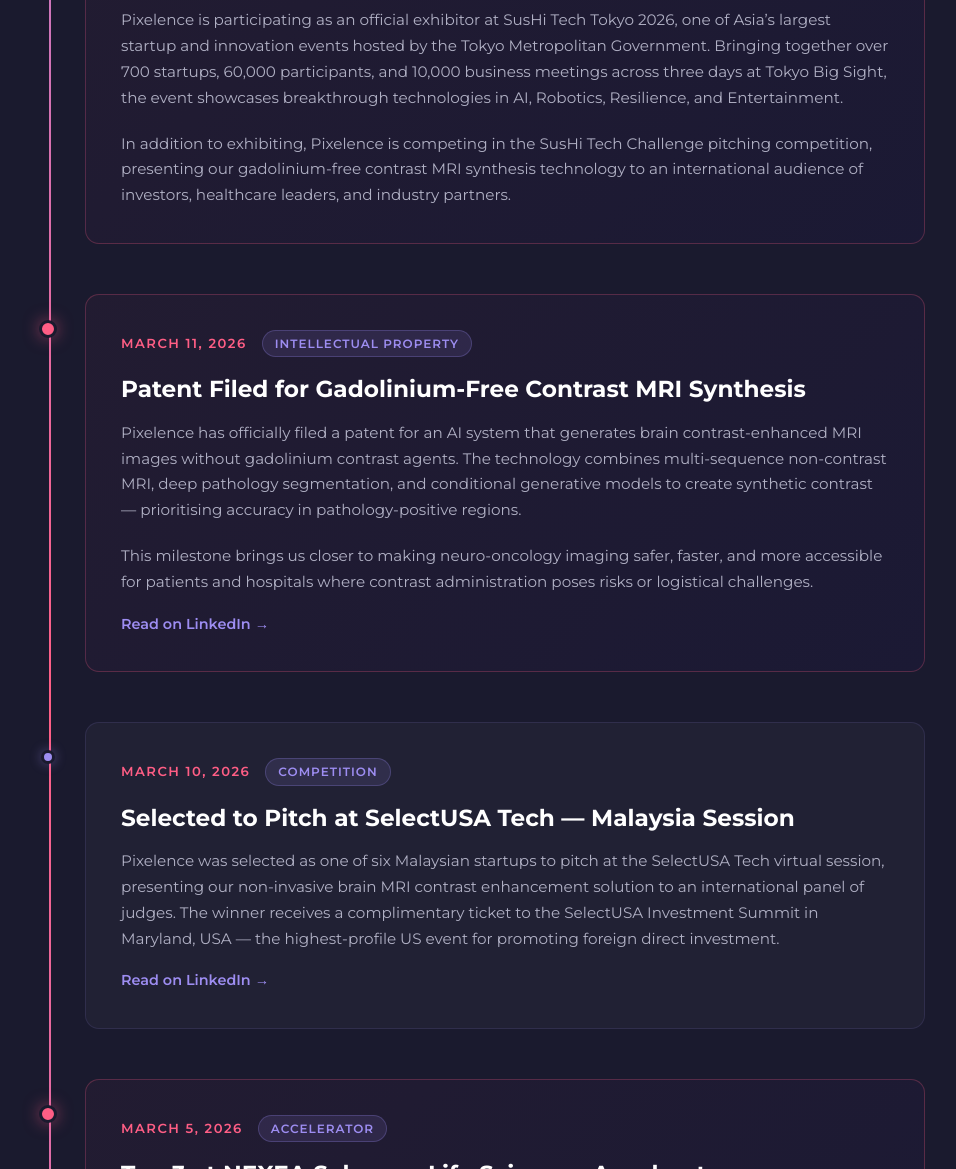
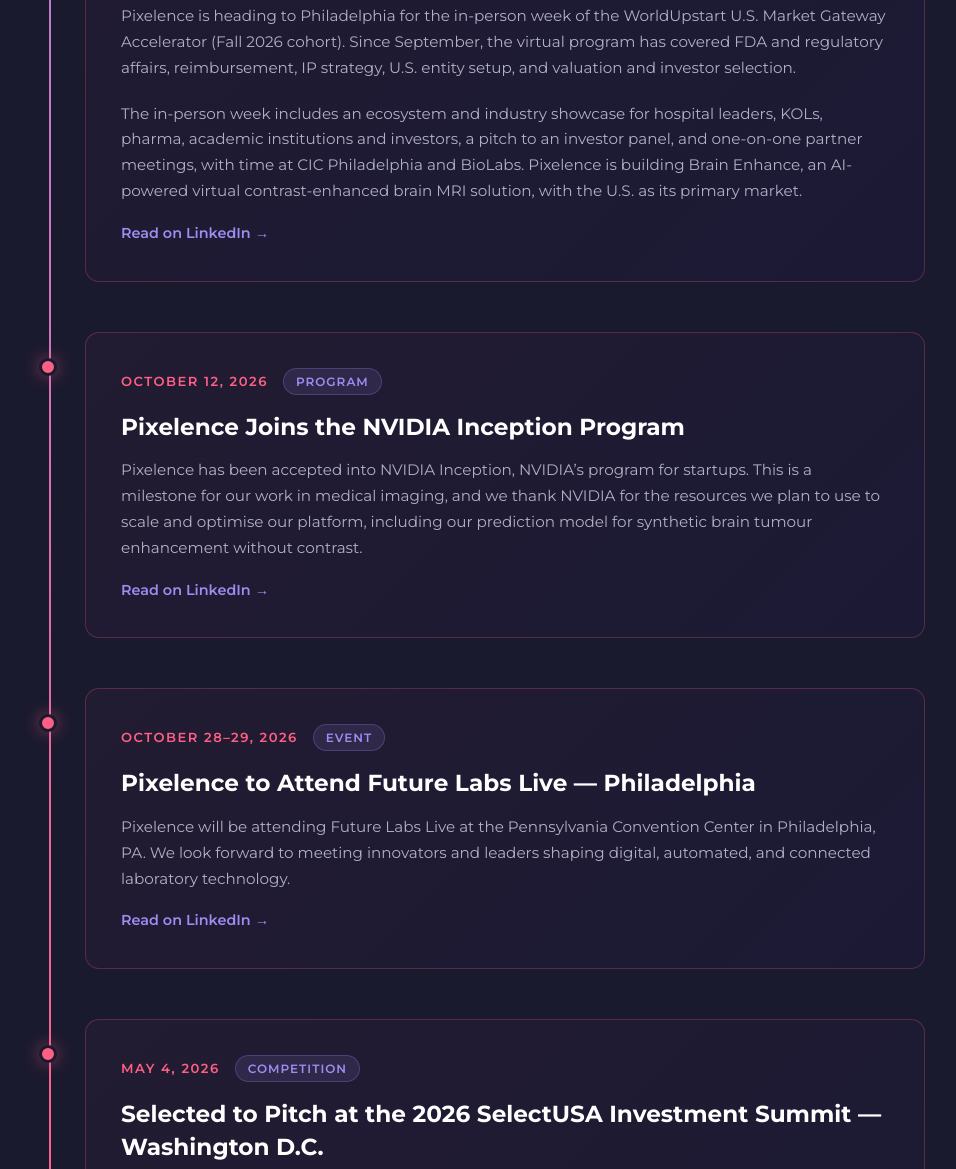
Before and after one commit to rszubairi/Pixelence-Corporate-Website, a plain HTML site: page news.html in a window 1280 px wide. Shown: the part 1162-2331 px from the top of the page, without its empty margins (165-1121 px from the left). Drawn offline with Linux system fonts and the light colour scheme; no server answers.

Commit message:
feat: add 2026 news entries, update contact information, and add associated assets and translations

```diff
--- a/news.html
+++ b/news.html
@@ -296,6 +296,50 @@
                         <h2>2026</h2>
                     </div>
 
+                    <!-- WorldUpstart U.S. Market Gateway 2026 -->
+                    <div class="timeline-item featured reveal">
+                        <div class="timeline-dot"></div>
+                        <div class="news-card">
+                            <div class="news-meta">
+                                <span class="news-date">October 26&ndash;29, 2026</span>
+                                <span class="news-tag">Accelerator</span>
+                            </div>
+                            <h3>Philadelphia, Here We Come &mdash; WorldUpstart U.S. Market Gateway</h3>
+                            <img src="Assets/News/worldupstart-us-market-gateway-2026.jpg" alt="Philadelphia, Here We Come: WorldUpstart U.S. Market Gateway Fall 2026 Cohort, October 26-28, 2026" loading="lazy" style="width:100%;border-radius:10px;margin-bottom:20px;">
+                            <p>Pixelence is heading to Philadelphia for the in-person week of the WorldUpstart U.S. Market Gateway Accelerator (Fall 2026 cohort). Since September, the virtual program has covered FDA and regulatory affairs, reimbursement, IP strategy, U.S. entity setup, and valuation and investor selection.</p>
+                            <p>The in-person week includes an ecosystem and industry showcase for hospital leaders, KOLs, pharma, academic institutions and investors, a pitch to an investor panel, and one-on-one partner meetings, with time at CIC Philadelphia and BioLabs. Pixelence is building Brain Enhance, an AI-powered virtual contrast-enhanced brain MRI solution, with the U.S. as its primary market.</p>
+                            <a href="https://www.linkedin.com/posts/rzubairi_worldupstart-philadelphia-medtech-share-7518621886973468672-fKtd/" target="_blank" class="read-more">Read on LinkedIn &rarr;</a>
+                        </div>
+                    </div>
+
+                    <!-- NVIDIA Inception 2026 -->
+                    <div class="timeline-item featured reveal">
+                        <div class="timeline-dot"></div>
+                        <div class="news-card">
+                            <div class="news-meta">
+                                <span class="news-date">October 12, 2026</span>
+                                <span class="news-tag">Program</span>
+                            </div>
+                            <h3>Pixelence Joins the NVIDIA Inception Program</h3>
+                            <p>Pixelence has been accepted into NVIDIA Inception, NVIDIA&rsquo;s program for startups. This is a milestone for our work in medical imaging, and we thank NVIDIA for the resources we plan to use to scale and optimise our platform, including our prediction model for synthetic brain tumour enhancement without contrast.</p>
+                            <a href="https://www.linkedin.com/feed/update/urn:li:activity:7515452175079129088/" target="_blank" class="read-more">Read on LinkedIn &rarr;</a>
+                        </div>
+                    </div>
+
+                    <!-- Future Labs Live 2026 -->
+                    <div class="timeline-item featured reveal">
+                        <div class="timeline-dot"></div>
+                        <div class="news-card">
+                            <div class="news-meta">
+                                <span class="news-date">October 28&ndash;29, 2026</span>
+                                <span class="news-tag">Event</span>
+                            </div>
+                            <h3>Pixelence to Attend Future Labs Live &mdash; Philadelphia</h3>
+                            <p>Pixelence will be attending Future Labs Live at the Pennsylvania Convention Center in Philadelphia, PA. We look forward to meeting innovators and leaders shaping digital, automated, and connected laboratory technology.</p>
+                            <a href="https://www.linkedin.com/feed/update/urn:li:activity:7517353532279181312/" target="_blank" class="read-more">Read on LinkedIn &rarr;</a>
+                        </div>
+                    </div>
+
                     <!-- SelectUSA Investment Summit 2026 -->
                     <div class="timeline-item featured reveal">
                         <div class="timeline-dot"></div>
--- a/translations.js
+++ b/translations.js
@@ -82,9 +82,9 @@ const TRANSLATIONS = {
             heroHighlight: "Touch",
             heroDesc: "Have a question about our technology or interested in a partnership? We'd love to hear from you.",
             emailUs: "Email Us",
-            ukHQ: "UK Headquarters",
+            usHQ: "US Headquarters",
             europeCenter: "Europe Incubation Centre — Portugal",
-            devCenter: "Development Centre — Malaysia",
+            devCenter: "Research & Development Back Office — Malaysia",
             formTitle: "Send a Message",
             formDesc: "Fill out the form below and our team will get back to you shortly.",
             labelFirstName: "First Name",
@@ -394,9 +394,9 @@ const TRANSLATIONS = {
             heroHighlight: "하기",
             heroDesc: "기술에 대한 질문이 있으시거나 파트너십에 관심이 있으신가요? 연락을 기다리고 있습니다.",
             emailUs: "이메일 보내기",
-            ukHQ: "영국 본사",
+            usHQ: "미국 본사",
             europeCenter: "유럽 인큐베이션 센터 — 포르투갈",
-            devCenter: "개발 센터 — 말레이시아",
+            devCenter: "연구개발 백오피스 — 말레이시아",
             formTitle: "메시지 보내기",
             formDesc: "아래 양식을 작성해 주시면 담당팀이 곧 연락드리겠습니다.",
             labelFirstName: "이름",
@@ -706,9 +706,9 @@ const TRANSLATIONS = {
             heroHighlight: "合わせ",
             heroDesc: "当社の技術についてのご質問やパートナーシップにご関心がありますか？ぜひご連絡ください。",
             emailUs: "メールでのお問い合わせ",
-            ukHQ: "英国本社",
+            usHQ: "米国本社",
             europeCenter: "欧州インキュベーションセンター — ポルトガル",
-            devCenter: "開発センター — マレーシア",
+            devCenter: "研究開発バックオフィス — マレーシア",
             formTitle: "メッセージを送る",
             formDesc: "以下のフォームにご記入ください。担当チームが速やかにご連絡いたします。",
             labelFirstName: "名",
@@ -1018,9 +1018,9 @@ const TRANSLATIONS = {
             heroHighlight: "Sie uns",
             heroDesc: "Haben Sie eine Frage zu unserer Technologie oder sind Sie an einer Partnerschaft interessiert? Wir freuen uns, von Ihnen zu hören.",
             emailUs: "E-Mail senden",
-            ukHQ: "UK-Hauptsitz",
+            usHQ: "US-Hauptsitz",
             europeCenter: "Europäisches Inkubationszentrum — Portugal",
-            devCenter: "Entwicklungszentrum — Malaysia",
+            devCenter: "Forschungs- und Entwicklungs-Backoffice — Malaysia",
             formTitle: "Nachricht senden",
             formDesc: "Füllen Sie das untenstehende Formular aus und unser Team wird sich in Kürze bei Ihnen melden.",
             labelFirstName: "Vorname",
@@ -1330,9 +1330,9 @@ const TRANSLATIONS = {
             heroHighlight: "contact",
             heroDesc: "Vous avez une question sur notre technologie ou êtes intéressé par un partenariat ? Nous serions ravis de vous entendre.",
             emailUs: "Envoyez-nous un e-mail",
-            ukHQ: "Siège social au Royaume-Uni",
+            usHQ: "Siège social aux États-Unis",
             europeCenter: "Centre d'incubation européen — Portugal",
-            devCenter: "Centre de développement — Malaisie",
+            devCenter: "Back-office de recherche et développement — Malaisie",
             formTitle: "Envoyer un message",
             formDesc: "Remplissez le formulaire ci-dessous et notre équipe vous répondra dans les plus brefs délais.",
             labelFirstName: "Prénom",
```
Also changed, not shown: contact.html (+3 -4 lines), Assets/News/worldupstart-us-market-gateway-2026.jpg (added).
